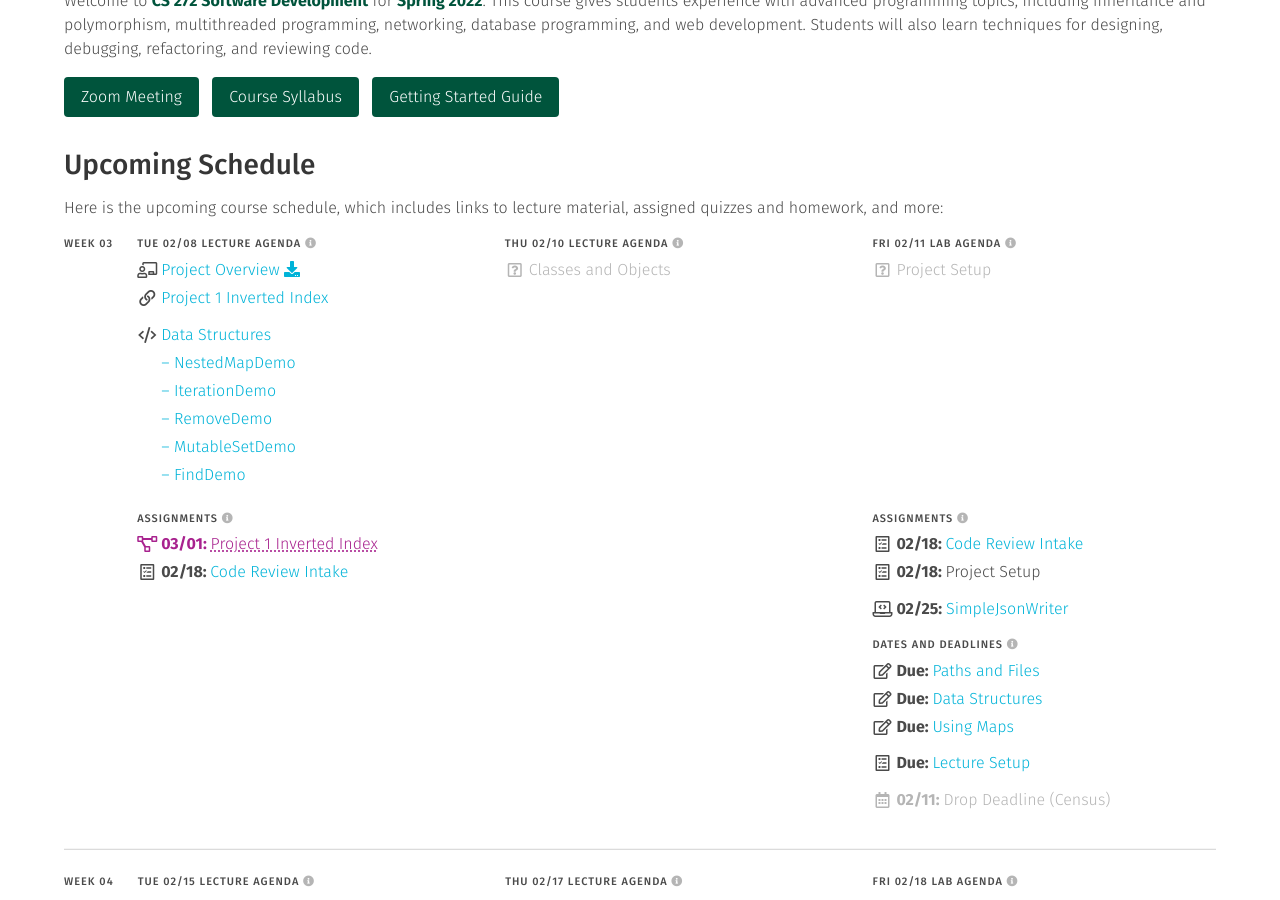
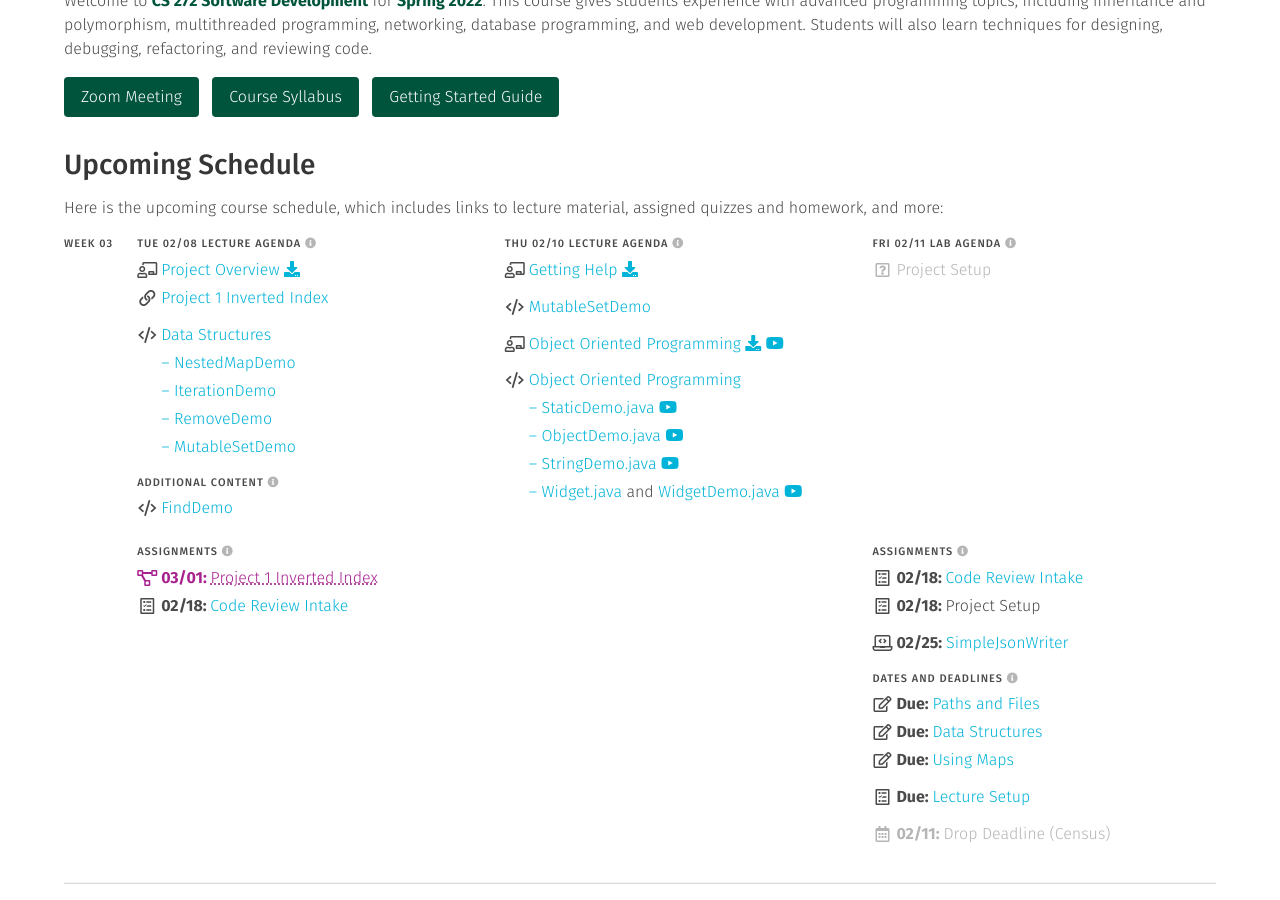
Before and after one commit to usf-cs272-spring2022/usf-cs272-spring2022.github.io, a Jekyll site: the page built from index.md, in a window 1280 px wide and 900 px high, scrolled down 341 px. Built offline with Jekyll 4.4.1, drawn with Linux system fonts in a browser that asks for light colours.

Commit message:
Updating lecture

```diff
--- a/_data/schedule.yml
+++ b/_data/schedule.yml
@@ -314,8 +314,10 @@ weeks:
                 icon: 'nothing'
                 link: 'https://github.com/usf-cs272-spring2022/lectures/blob/main/DataStructures/src/main/java/edu/usfca/cs272/MutableSetDemo.java'
 
-              - text: '– FindDemo'
-                icon: 'nothing'
+          - <<: *content
+            items:
+              - text: 'FindDemo'
+                icon: 'code'
                 link: 'https://github.com/usf-cs272-spring2022/lectures/blob/main/DataStructures/src/main/java/edu/usfca/cs272/FindDemo.java'
 
           - <<: *assignments
@@ -331,8 +333,45 @@ weeks:
         sections:
           - <<: *lectures
             items:
-              - text: 'Classes and Objects'
-                type: [*pending]
+              - text: 'Getting Help'
+                link: 'https://docs.google.com/presentation/d/e/2PACX-1vSSa230GPB0k3US0k4H5Zl20lvVSSIDrG3RlXDFIJk3g5NkZLcPJSxuwqLm4U32HIh6aqBPxQRsknIE/pub?start=false&loop=false&delayms=3000'
+                save: true
+                icon: 'slides'
+
+              - text: 'MutableSetDemo'
+                icon: 'code'
+                link: 'https://github.com/usf-cs272-spring2022/lectures/blob/main/DataStructures/src/main/java/edu/usfca/cs272/MutableSetDemo.java'
+                type: ['bump']
+
+              - file: 'slides'
+                name: 'oop'
+                type: ['bump']
+
+              - text: 'Object Oriented Programming'
+                icon: 'code'
+                type: 'bump'
+                link: 'https://github.com/usf-cs272-spring2022/lectures/tree/main/ObjectOrientedProgramming'
+
+              - text: '– StaticDemo.java'
+                icon: 'none'
+                link: 'https://github.com/usf-cs272-spring2022/lectures/blob/main/ObjectOrientedProgramming/src/main/java/StaticDemo.java'
+                tube: 'https://drive.google.com/file/d/13OATz6xNyiRGQXX_ZzSHPWSwt8mEaLji/view?usp=sharing'
+
+              - text: '– ObjectDemo.java'
+                icon: 'none'
+                link: 'https://github.com/usf-cs272-spring2022/lectures/blob/main/ObjectOrientedProgramming/src/main/java/ObjectDemo.java'
+                tube: 'https://drive.google.com/file/d/1U0uVHUPp1-zZK-J5rVn0X-pP2CdxF3el/view?usp=sharing'
+
+              - text: '– StringDemo.java'
+                icon: 'none'
+                link: 'https://github.com/usf-cs272-spring2022/lectures/blob/main/ObjectOrientedProgramming/src/main/java/StringDemo.java'
+                tube: 'https://drive.google.com/file/d/1Gncwuj-YnyaPivB3vQLLyWVM-8ZnFjeT/view?usp=sharing'
+
+              - text: '– Widget.java'
+                icon: 'none'
+                link: 'https://github.com/usf-cs272-spring2022/lectures/blob/main/ObjectOrientedProgramming/src/main/java/Widget.java'
+                tube: 'https://drive.google.com/file/d/1GHR0n-CskeZh2ABFQsGcZERDza1fot4s/view?usp=sharing'
+                more: 'and <a href="https://github.com/usf-cs272-spring2022/lectures/blob/main/ObjectOrientedProgramming/src/main/java/WidgetDemo.java">WidgetDemo.java</a>'
 
       - date: 2022-02-11
         sections:
```
Also changed, not shown: 1 other file.
